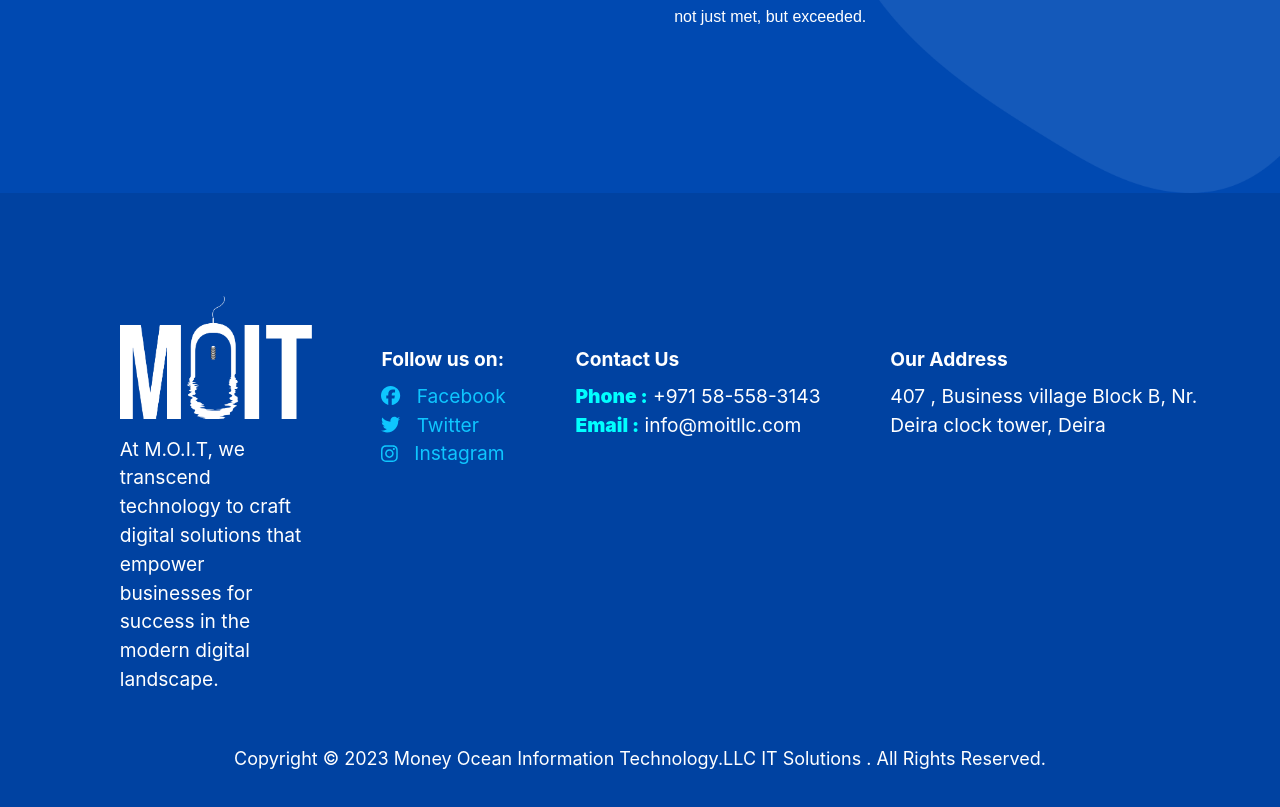
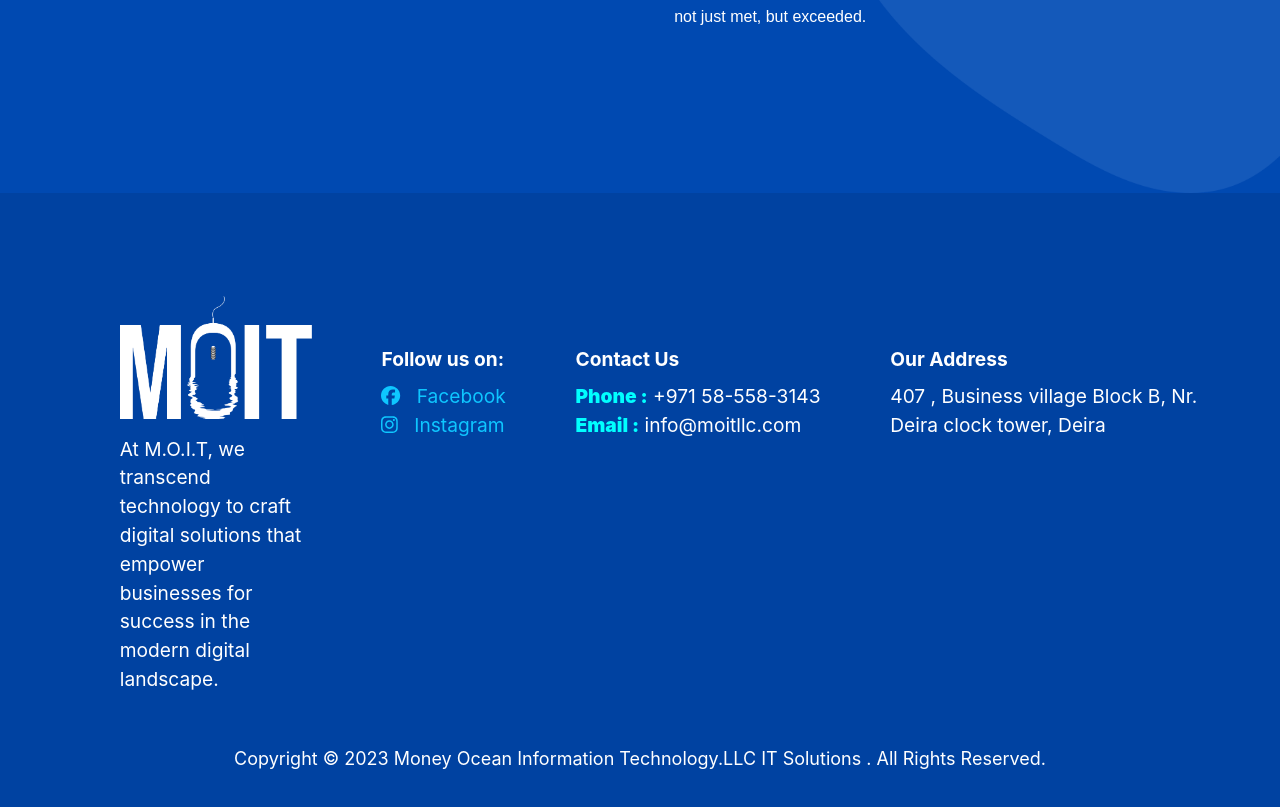
Before and after one commit to swayamzinzuwadia/moitllc, a React (Create React App) app: page / in a window 1280 px wide. Shown: the part 4205-5012 px from the top of the page. Built offline with nearby package versions, Linux system fonts and the light colour scheme.

Commit message:
commit 2

```diff
--- a/src/components/footer3.jsx
+++ b/src/components/footer3.jsx
@@ -39,15 +39,15 @@ const Footer3=()=>{
                                 Facebook
                                 </a>
                             </li>
-                            <li className="list-items-footer3">
+                            {/* <li className="list-items-footer3">
                             <FontAwesomeIcon icon={faTwitter} />
                                 <a className='footer3-a' href="https://www.twitter.com" target="_blank" rel="noopener noreferrer">
                                 Twitter
                             </a>
-                             </li>
+                             </li> */}
                              <li className="list-items-footer3">
                              <FontAwesomeIcon icon={faInstagram} />
-                                <a className='footer3-a' href="https://www.instagram.com" target="_blank" rel="noopener noreferrer">
+                                <a className='footer3-a' href="https://www.instagram.com/moit_llc?igsh=cGswb3k3enl3bXVx" target="_blank" rel="noopener noreferrer">
                                 Instagram
                                 </a>
                            </li>
```
